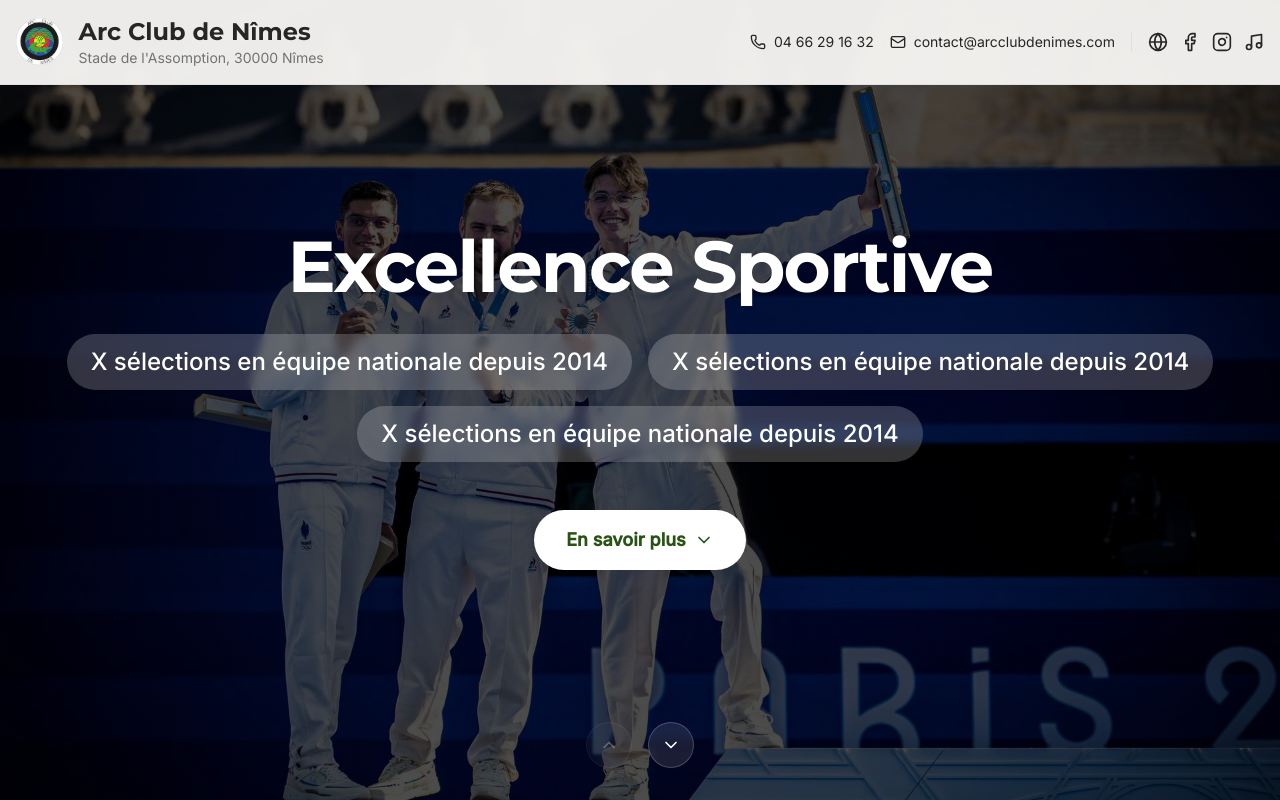
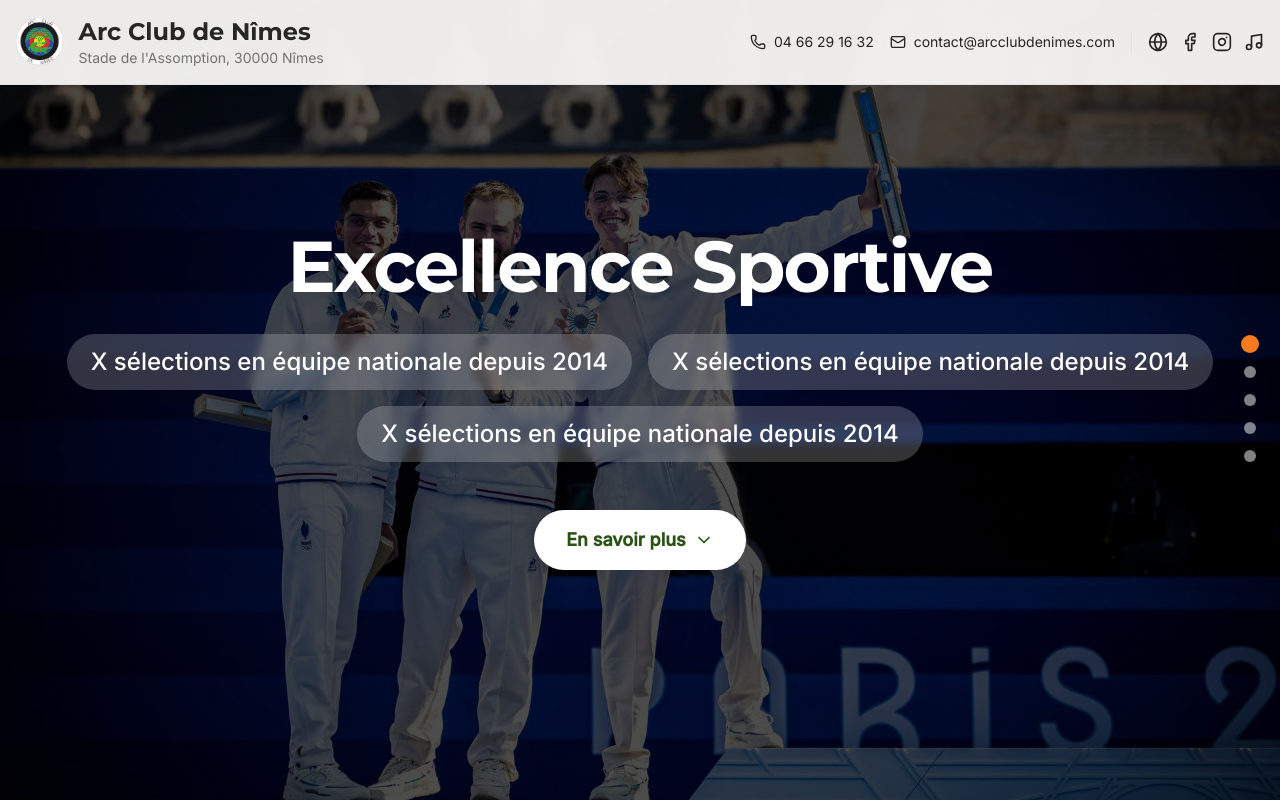
Before and after one commit to nc7hmwtkz4-dot/Marketing_ACN, a Next.js app: page / in a window 1280 px wide. Built offline with nearby package versions, Linux system fonts and the light colour scheme.

Commit message:
fix(ui): resolve type error preventing content update

```diff
--- a/src/components/ScrollNavigation.tsx
+++ b/src/components/ScrollNavigation.tsx
@@ -1,101 +1,60 @@
-import { useState, useEffect } from "react";
 import { ChevronUp, ChevronDown } from "lucide-react";
+import { useEffect, useState } from "react";
 
-interface ScrollNavigationProps {
-  totalSections: number;
+interface Section {
+  id: string;
+  title: string;
 }
 
-export function ScrollNavigation({ totalSections }: ScrollNavigationProps) {
-  const [currentSection, setCurrentSection] = useState(0);
+export interface ScrollNavigationProps {
+  sections: Section[];
+}
 
-  const scrollToSection = (index: number) => {
-    const sections = document.querySelectorAll("section");
-    if (sections[index]) {
-      sections[index].scrollIntoView({ behavior: "smooth" });
+export function ScrollNavigation({ sections }: ScrollNavigationProps) {
+  const [activeSection, setActiveSection] = useState<string>("");
+
+  useEffect(() => {
+    const observer = new IntersectionObserver(
+      (entries) => {
+        entries.forEach((entry) => {
+          if (entry.isIntersecting) {
+            setActiveSection(entry.target.id);
+          }
+        });
+      },
+      { threshold: 0.5 }
+    );
+
+    sections.forEach((section) => {
+      const element = document.getElementById(section.id);
+      if (element) observer.observe(element);
+    });
+
+    return () => observer.disconnect();
+  }, [sections]);
+
+  const scrollTo = (id: string) => {
+    const element = document.getElementById(id);
+    if (element) {
+      element.scrollIntoView({ behavior: "smooth" });
     }
   };
 
-  const handlePrevious = () => {
-    if (currentSection > 0) {
-      scrollToSection(currentSection - 1);
-    }
-  };
-
-  const handleNext = () => {
-    if (currentSection < totalSections - 1) {
-      scrollToSection(currentSection + 1);
-    }
-  };
-
-  useEffect(() => {
-    const handleScroll = () => {
-      const sections = document.querySelectorAll("section");
-      const scrollPosition = window.scrollY + window.innerHeight / 2;
-
-      sections.forEach((section, index) => {
-        const sectionTop = section.offsetTop;
-        const sectionBottom = sectionTop + section.offsetHeight;
-
-        if (scrollPosition >= sectionTop && scrollPosition < sectionBottom) {
-          setCurrentSection(index);
-        }
-      });
-    };
-
-    const handleKeyDown = (e: KeyboardEvent) => {
-      if (e.key === "ArrowUp") {
-        e.preventDefault();
-        handlePrevious();
-      } else if (e.key === "ArrowDown") {
-        e.preventDefault();
-        handleNext();
-      }
-    };
-
-    window.addEventListener("scroll", handleScroll);
-    window.addEventListener("keydown", handleKeyDown);
-
-    return () => {
-      window.removeEventListener("scroll", handleScroll);
-      window.removeEventListener("keydown", handleKeyDown);
-    };
-  }, [currentSection, totalSections]);
-
   return (
-    <>
-      <div className="fixed right-6 top-1/2 -translate-y-1/2 z-50 flex flex-col gap-2">
-        {Array.from({ length: totalSections }).map((_, index) => (
-          <button
-            key={index}
-            onClick={() => scrollToSection(index)}
-            className={`w-3 h-3 rounded-full transition-all ${
-              currentSection === index
-                ? "bg-primary scale-125"
-                : "bg-white/40 hover:bg-white/60"
-            }`}
-            aria-label={`Section ${index + 1}`}
-          />
-        ))}
-      </div>
-
-      <div className="fixed bottom-8 left-1/2 -translate-x-1/2 z-50 flex gap-4">
+    <div className="fixed right-6 top-1/2 -translate-y-1/2 z-50 hidden md:flex flex-col items-center gap-4">
+      {sections.map((section) => (
         <button
-          onClick={handlePrevious}
-          disabled={currentSection === 0}
-          className="p-3 rounded-full bg-white/10 backdrop-blur-sm border border-white/20 text-white hover:bg-white/20 transition-all disabled:opacity-30 disabled:cursor-not-allowed"
-          aria-label="Section précédente"
-        >
-          <ChevronUp className="w-5 h-5" />
-        </button>
-        <button
-          onClick={handleNext}
-          disabled={currentSection === totalSections - 1}
-          className="p-3 rounded-full bg-white/10 backdrop-blur-sm border border-white/20 text-white hover:bg-white/20 transition-all disabled:opacity-30 disabled:cursor-not-allowed"
-          aria-label="Section suivante"
-        >
-          <ChevronDown className="w-5 h-5" />
-        </button>
-      </div>
-    </>
+          key={section.id}
+          onClick={() => scrollTo(section.id)}
+          className={`w-3 h-3 rounded-full transition-all duration-300 ${
+            activeSection === section.id
+              ? "bg-accent scale-150"
+              : "bg-white/50 hover:bg-white/80"
+          }`}
+          aria-label={`Aller à ${section.title}`}
+          title={section.title}
+        />
+      ))}
+    </div>
   );
 }
```
Also changed, not shown: src/pages/index.tsx (+1 -6 lines).
